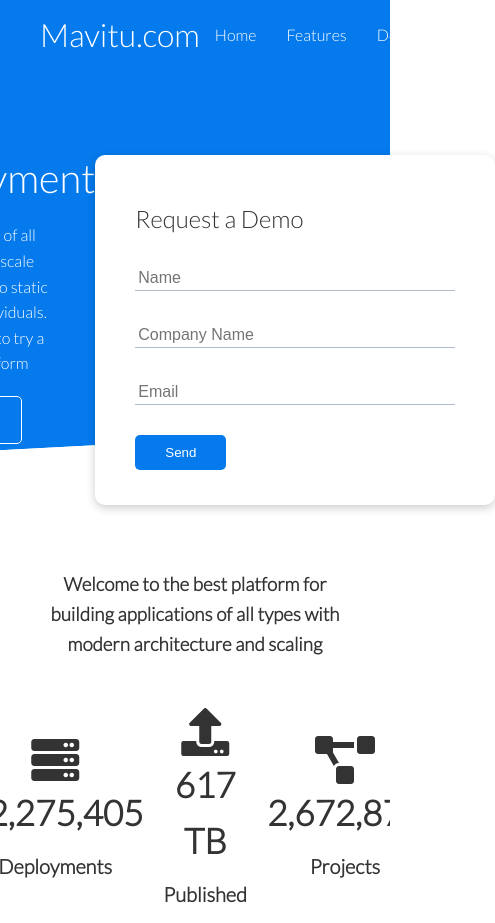
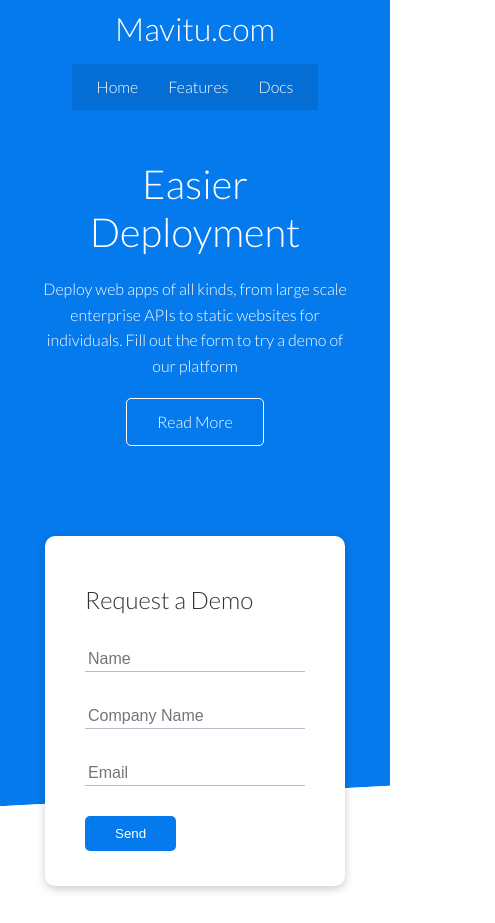
Before and after one commit to PeterOsoo/mavitu-hosting, a plain HTML site: page index.html in a window 390 px wide. Shown: the top 923 px of the page, 495 px wide, since content can reach past the window. Drawn offline with Linux system fonts and the light colour scheme.

Commit message:
Media Queries & Responsiveness

```diff
--- a/css/style.css
+++ b/css/style.css
@@ -197,3 +197,56 @@ img {
 .footer .social a {
 	margin: 0 10px;
 }
+
+/* Tablets and under */
+@media (max-width: 768px) {
+	.grid,
+	.showcase .grid,
+	.stats .grid,
+	.cli .grid,
+	.cloud .grid,
+	.features-main .grid,
+	.docs-main .grid {
+		grid-template-columns: 1fr;
+		grid-template-rows: 1fr;
+	}
+
+	.showcase {
+		height: auto;
+	}
+
+	.showcase-text {
+		text-align: center;
+		margin-top: 40px;
+	}
+
+	.showcase-form {
+		justify-self: center;
+		margin: auto;
+	}
+
+	.cli .grid > *:first-child {
+		grid-column: 1;
+		grid-row: 1;
+	}
+}
+
+/* Mobile */
+@media (max-width: 500px) {
+	.navbar {
+		height: 110px;
+	}
+
+	.navbar .flex {
+		flex-direction: column;
+	}
+
+	.navbar ul {
+		padding: 10px;
+		background-color: rgba(0, 0, 0, 0.1);
+	}
+
+	.showcase-form {
+		width: 300px;
+	}
+}
```
